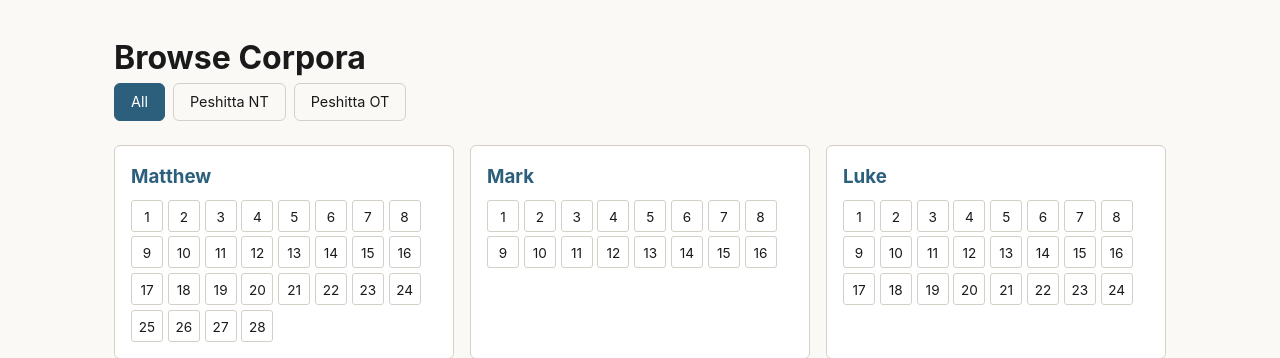
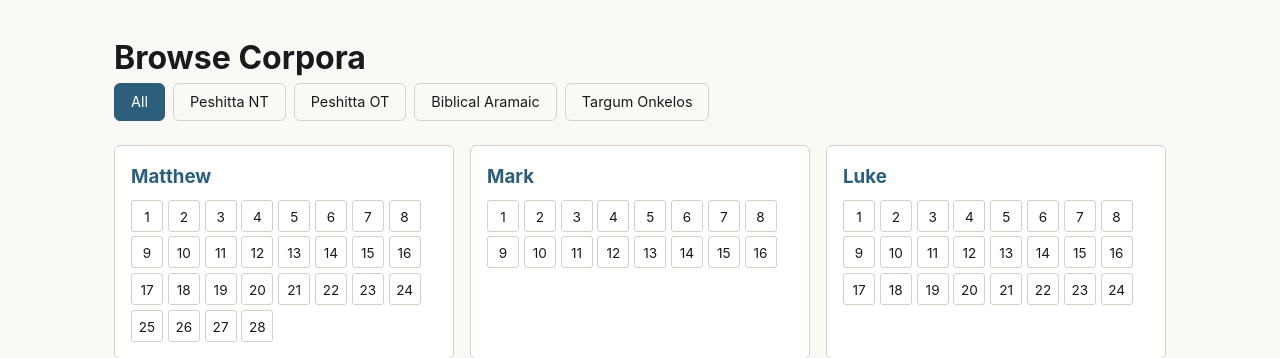
Before and after one commit to Jossifresben/aramaic-root-atlas, a Flask app: page /browse in a window 1280 px wide. Shown: the part 58-416 px from the top of the page. Run offline with Flask 3, Linux system fonts and the light colour scheme.

Commit message:
Add Biblical Aramaic and Targum Onkelos tabs to browse page filter bar
Co-Authored-By: Claude Opus 4.6 (1M context) <noreply@anthropic.com>

```diff
--- a/templates/browse.html
+++ b/templates/browse.html
@@ -6,9 +6,11 @@
 <h1>Browse Corpora</h1>
 
 <div class="corpus-filter-bar">
-    <a href="/browse?lang={{ lang }}" class="{% if not corpus_filter %}active{% endif %}">All</a>
+    <a href="/browse?lang={{ lang }}" class="{% if not corpus_filter %}active{% endif %}">{{ t('all', lang) if t else 'All' }}</a>
     <a href="/browse?lang={{ lang }}&corpus=peshitta_nt" class="{% if corpus_filter == 'peshitta_nt' %}active{% endif %}">Peshitta NT</a>
     <a href="/browse?lang={{ lang }}&corpus=peshitta_ot" class="{% if corpus_filter == 'peshitta_ot' %}active{% endif %}">Peshitta OT</a>
+    <a href="/browse?lang={{ lang }}&corpus=biblical_aramaic" class="{% if corpus_filter == 'biblical_aramaic' %}active{% endif %}">Biblical Aramaic</a>
+    <a href="/browse?lang={{ lang }}&corpus=targum_onkelos" class="{% if corpus_filter == 'targum_onkelos' %}active{% endif %}">Targum Onkelos</a>
 </div>
 
 <div class="books-grid">
```
